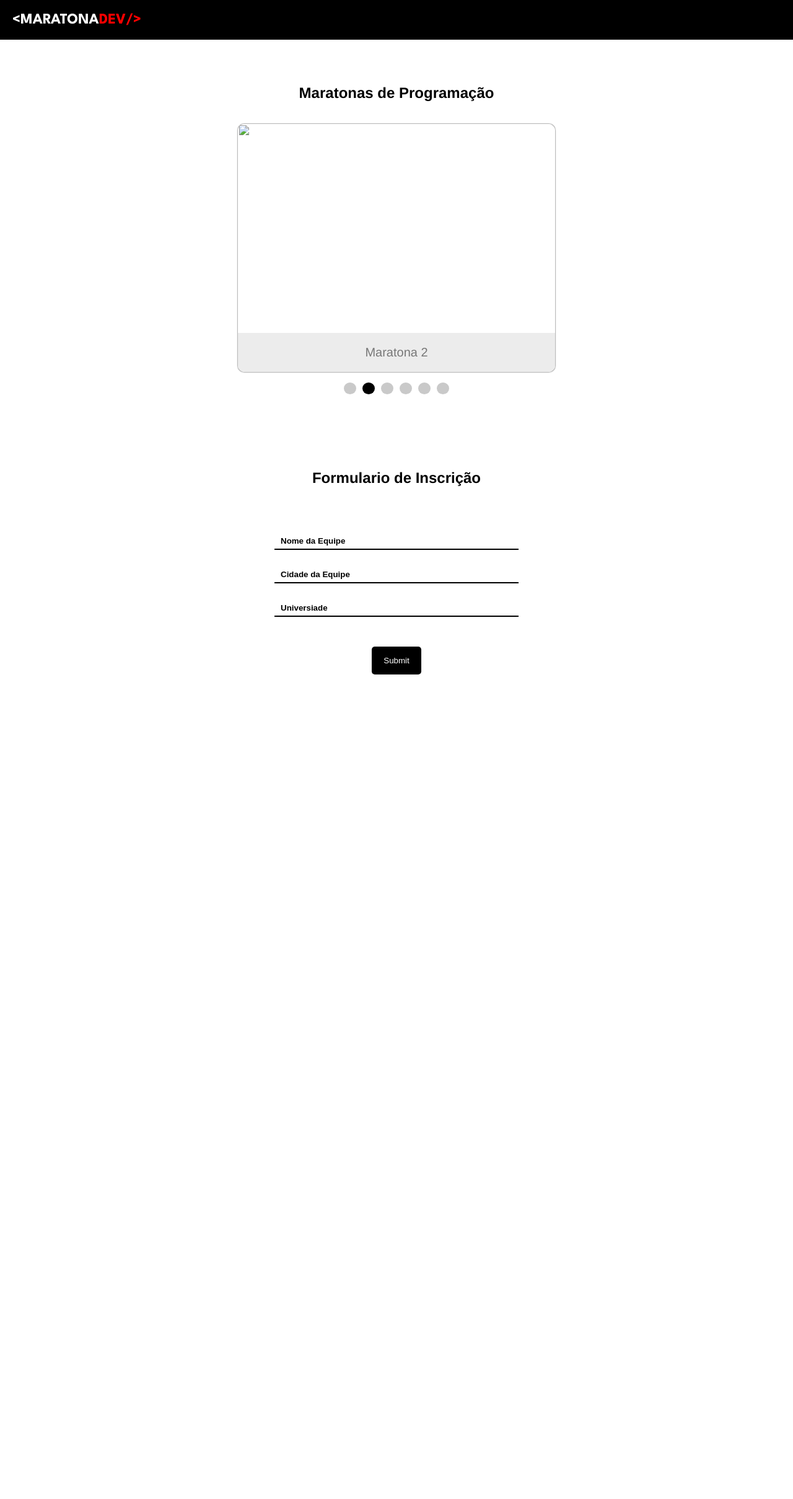
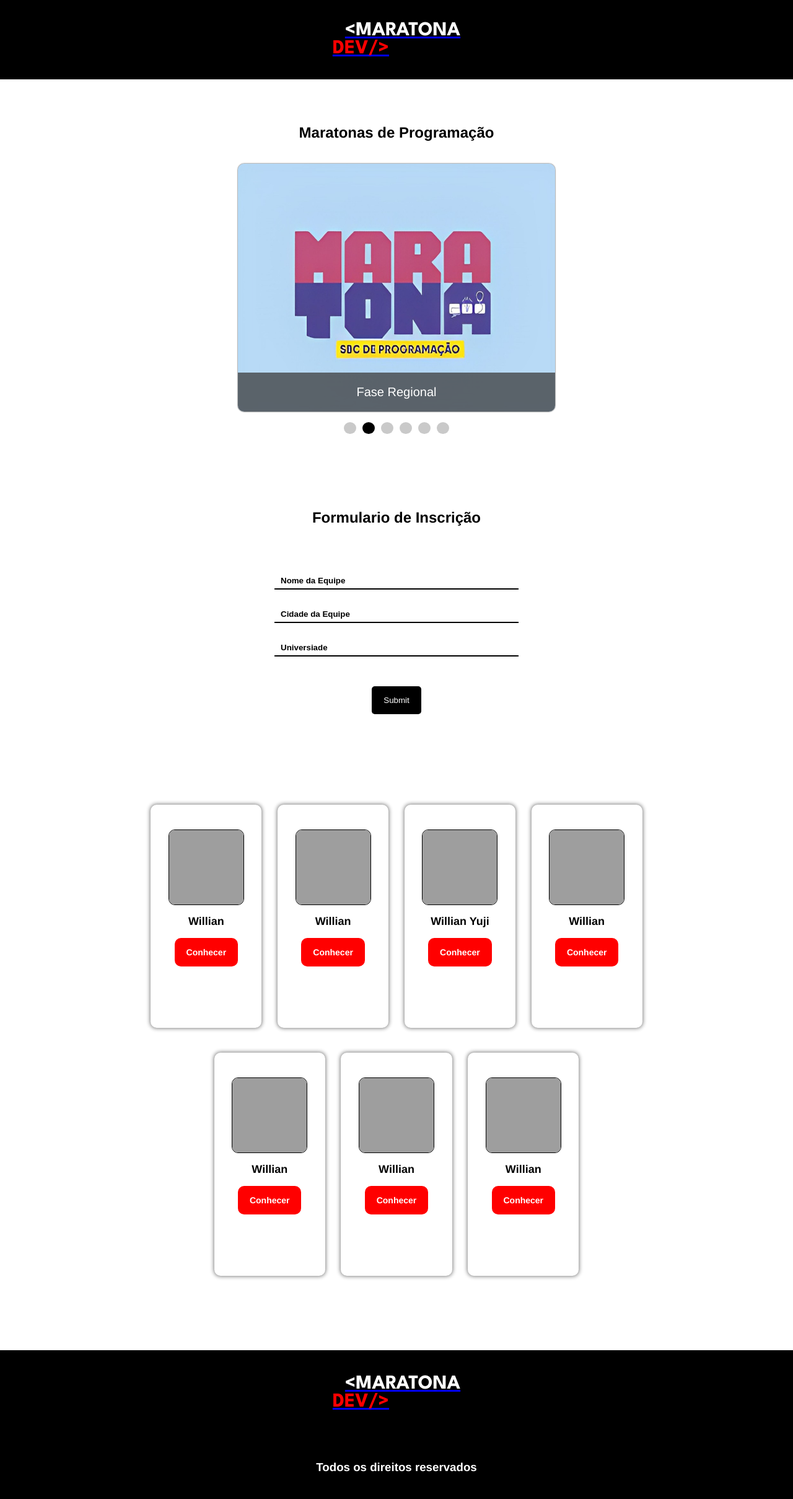
Before and after one commit to Willian017/MaratonaDev, a plain HTML site: page index.html in a window 1280 px wide. Shown: the whole page at 62% size. Before the commit the page ends 1154 px from the top, so only its background shows below. Drawn offline with Linux system fonts and the light colour scheme; grey boxes are pictures that could not be loaded.

Commit message:
Update index and create base page

```diff
--- a/index.html
+++ b/index.html
@@ -11,9 +11,7 @@
 </head>
 <body>
     <header>
-        <div class="titulo">
-            <h1 class="titulo1">&ltMARATONA<h1 class="titulo2">DEV/&gt</h1></h1>
-        </div>
+            <a class="" href="index.html"><h1 class="titulo1">&ltMARATONA<h1 class="titulo2">DEV/&gt</h1></h1></a>
     </header>
     <main>
         <article id="carrosel">
@@ -22,24 +20,24 @@
 
             <div class="slideshow-container">
 
-                <a href="">
+                <a href="projeto-base.html">
                     <div class="mySlides fade">
-                        <img src="a" style="width:100%">
-                        <div class="text">Maratona 1</div>
+                        <img src="project/image/fase inicial.jpg" style="width:100%">
+                        <div class="text">Fase Inicial</div>
                     </div>
                 </a>
 
                 <a href="">
                     <div class="mySlides fade">
-                        <img src="a" style="width:100%">
-                        <div class="text">Maratona 2</div>
+                        <img src="project/image/fase regional.jpg" style="width:100%">
+                        <div class="text">Fase Regional</div>
                     </div>
                 </a>
 
                 <a href="">
                     <div class="mySlides fade">
-                        <img src="a" style="width:100%">
-                        <div class="text">Maratona 3</div>
+                        <img src="project/image/nacional.jpg" style="width:100%">
+                        <div class="text">Fase Nacional</div>
                     </div>
                 </a>
 
@@ -91,24 +89,27 @@
             </form>
         </article>
 
-        <!-- <article id="portifolios">
+        <article id="portifolios">
             <div class="portifolio-externo-div">
                 <div class="cards-portifolio">
                     <img src="https://avatars.githubusercontent.com/u/137124260?v=4" alt="">
                     <h1>Willian</h1>
+                    <a href="https://willian017.github.io/Portfolio/" target="_blank">Conhecer</a>
                 </div>
                 <div class="cards-portifolio">
                     <img src="https://avatars.githubusercontent.com/u/137124260?v=4" alt="">
                     <h1>Willian</h1>
+                    <a href="https://willian017.github.io/Portfolio/" target="_blank">Conhecer</a>
                 </div>
                 <div class="cards-portifolio">
                     <img src="https://avatars.githubusercontent.com/u/137124260?v=4" alt="">
                     <h1>Willian Yuji</h1>
-                    <a>Conhecer</a>
+                    <a href="https://willian017.github.io/Portfolio/" target="_blank">Conhecer</a>
                 </div>
                 <div class="cards-portifolio">
                     <img src="https://avatars.githubusercontent.com/u/137124260?v=4" alt="">
                     <h1>Willian</h1>
+                    <a href="https://willian017.github.io/Portfolio/" target="_blank">Conhecer</a>
                 </div>
             </div>
 
@@ -116,17 +117,26 @@
                 <div class="cards-portifolio">
                     <img src="https://avatars.githubusercontent.com/u/137124260?v=4" alt="">
                     <h1>Willian</h1>
+                    <a href="https://willian017.github.io/Portfolio/" target="_blank">Conhecer</a>
                 </div>
                 <div class="cards-portifolio">
                     <img src="https://avatars.githubusercontent.com/u/137124260?v=4" alt="">
                     <h1>Willian</h1>
+                    <a href="https://willian017.github.io/Portfolio/" target="_blank">Conhecer</a>
                 </div>
                 <div class="cards-portifolio">
                     <img src="https://avatars.githubusercontent.com/u/137124260?v=4" alt="">
                     <h1>Willian</h1>
+                    <a href="https://willian017.github.io/Portfolio/" target="_blank">Conhecer</a>
                 </div>
             </div>
-        </article> -->
+        </article>
+        <footer>
+            <div class="titulo">
+                <a href="index.html"><h1 class="titulo1">&ltMARATONA<h1 class="titulo2">DEV/&gt</h1></h1></a>
+            </div>
+            <h3>Todos os direitos reservados</h3>
+        </footer>
     </main>
     <script src="project/js/index.js"></script>
     </body>
--- a/project/css/styles.css
+++ b/project/css/styles.css
@@ -10,26 +10,34 @@
 }
 
 header {
-    height: 8vh;
-    /* text-align: center; */
+    height: 16vh;
     background-color: black;
     display: flex;
     align-items: center;
-    /* justify-content: center; */
+    justify-content: center;
     color: white;
     font-family: "League Spartan", sans-serif;
 }
 
-header div h1 {
-    font-size: 24px;
+header div a
+{
+    display: flex;
+    text-decoration: none;
+}
+
+header div a h1 {
+    font-size: 30px;
 }
 
 .titulo2 {
     color: red;
+    font-family: "League Spartan", sans-serif;
 }
 
 .titulo1 {
     margin-left: 20px;
+    color: white;
+    font-family: "League Spartan", sans-serif;
 }
 
 .titulo {
@@ -78,8 +86,8 @@
 }
 
 .text {
-    background-color: rgba(216, 216, 216, 0.479);
-  color: #777777;
+    background-color: rgba(58, 58, 58, 0.74);
+  color: #ffffff;
   font-size: 20px;
   padding: 20px 0px;
   border-radius: 0px 0px 10px 10px;
@@ -181,13 +189,12 @@
 
 
 
-/* #portifolios
+#portifolios
 {
     display: flex;
     flex-direction: column;
     justify-content: space-around;
     align-items: center;
-    height: 30vh;
     margin-top: 10vh;
     font-family: 'Franklin Gothic Medium', 'Arial Narrow', Arial, sans-serif;
 }
@@ -230,6 +237,7 @@
     cursor: pointer;
     text-align: center;
     font-size: 14px;
+    text-decoration: none;
 }
 
 .cards-portifolio a:hover
@@ -251,4 +259,22 @@
 .cards-portifolio:hover
 {
     scale: 1.1;
-} */
+}
+
+footer
+{
+    height: 30vh;
+    background-color: black;
+    margin-top: 10vh;
+    display: flex;
+    justify-content: center;
+    align-items: center;
+    flex-direction: column;
+    color: white;
+    font-family: 'Franklin Gothic Medium', 'Arial Narrow', Arial, sans-serif;
+}
+
+footer h3
+{
+    margin-top: 10vh;
+}
```
Also changed, not shown: projeto-base.html (added, +25 -0 lines), project/image/fase inicial.jpg (added), project/image/fase regional.jpg (added), project/image/nacional.jpg (added).
